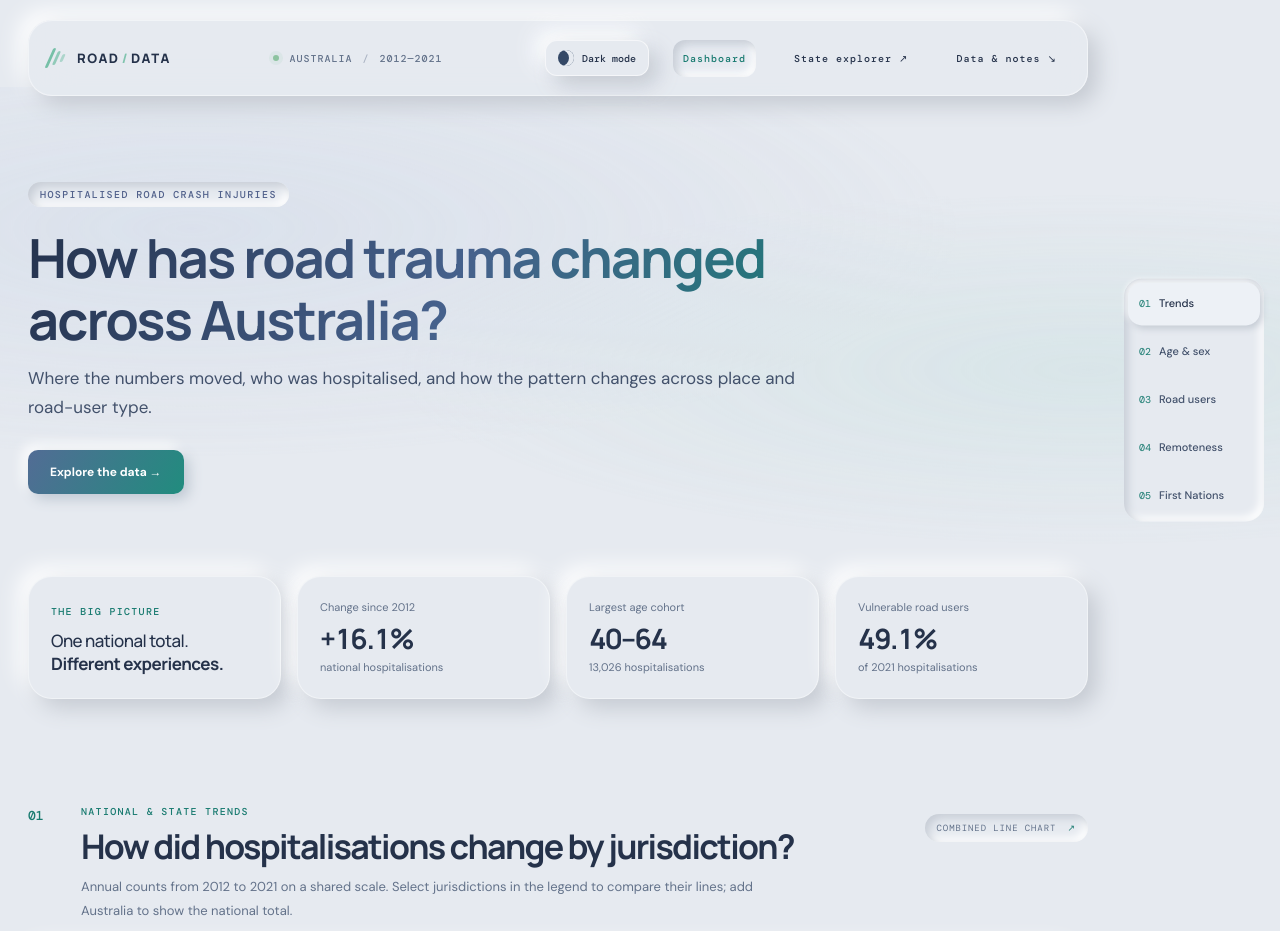
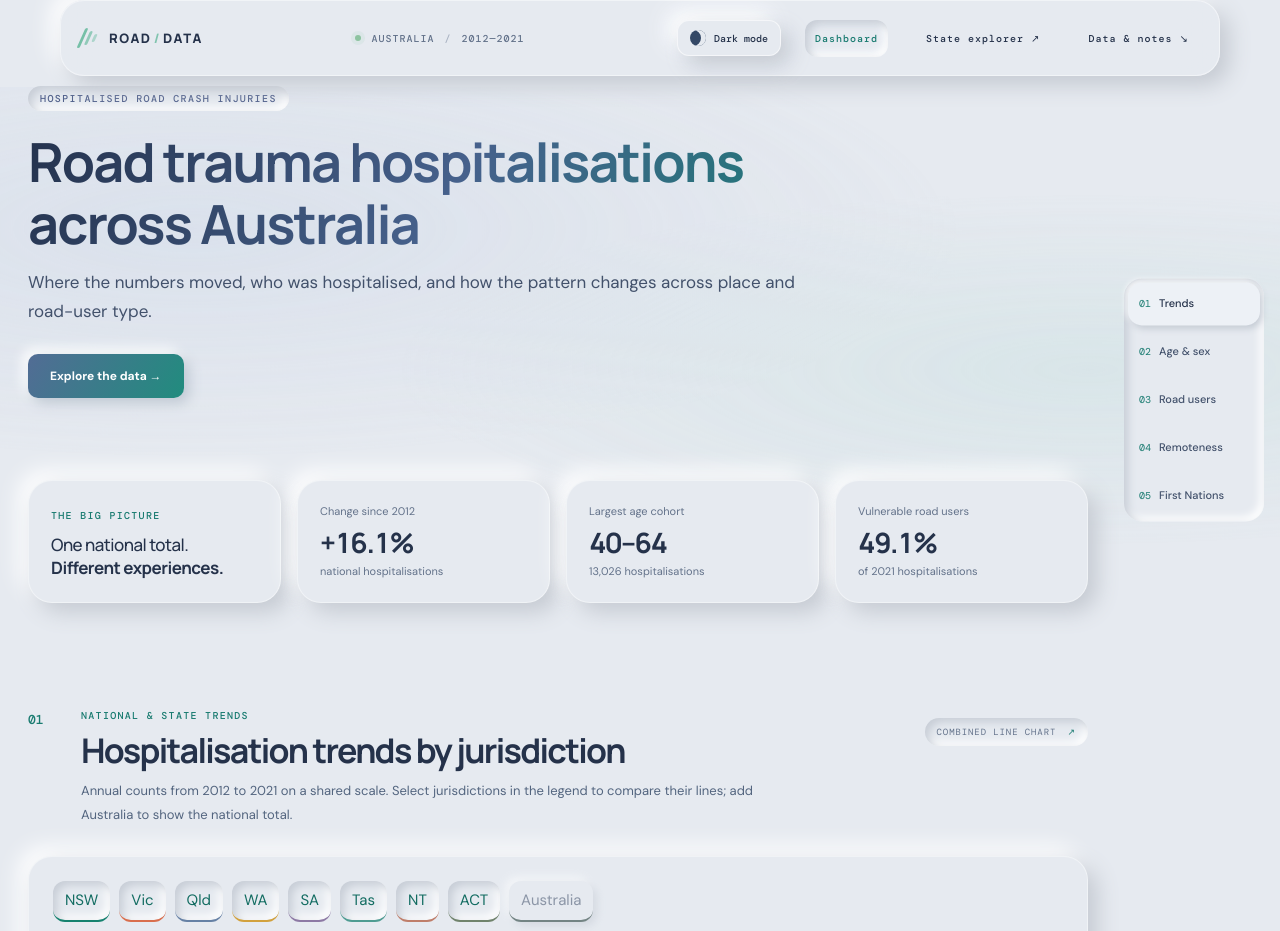
Before and after one commit to AllenLIEW9966/COS30045-Data-Vis-Project, a plain HTML site: page index.html in a window 1280 px wide. Shown: the top 931 px of the page. Drawn offline with nearby package versions, Linux system fonts and the light colour scheme.

Commit message:
website design and motion updates

```diff
--- a/index.html
+++ b/index.html
@@ -20,7 +20,7 @@
     <div class="hero page-width" id="top">
       <div class="hero-copy">
         <p class="overline"><span class="overline-line"></span> HOSPITALISED ROAD CRASH INJURIES</p>
-        <h1>How has road trauma changed across Australia?</h1>
+        <h1>Road trauma hospitalisations across Australia</h1>
         <p class="hero-text">Where the numbers moved, who was hospitalised, and how the pattern changes across place and road-user type.</p>
         <a class="scroll-cue" href="#trend">Explore the data →</a>
       </div>
@@ -46,7 +46,7 @@
     <section class="question-section" id="trend" aria-labelledby="trend-title">
       <div class="section-heading">
         <span class="question-number">01</span>
-        <div><p class="section-kicker">NATIONAL &amp; STATE TRENDS</p><h2 id="trend-title">How did hospitalisations change by jurisdiction?</h2><p class="section-deck">Annual counts from 2012 to 2021 on a shared scale. Select jurisdictions in the legend to compare their lines; add Australia to show the national total.</p></div>
+        <div><p class="section-kicker">NATIONAL &amp; STATE TRENDS</p><h2 id="trend-title">Hospitalisation trends by jurisdiction</h2><p class="section-deck">Annual counts from 2012 to 2021 on a shared scale. Select jurisdictions in the legend to compare their lines; add Australia to show the national total.</p></div>
         <span class="chart-type">COMBINED LINE CHART <span>↗</span></span>
       </div>
       <div class="trend-grid" id="trend-grid" aria-label="Combined line chart by Australian jurisdiction"></div>
@@ -56,7 +56,7 @@
     <section class="question-section" id="age" aria-labelledby="age-title">
       <div class="section-heading">
         <span class="question-number">02</span>
-        <div><p class="section-kicker">AGE COHORT &amp; SEX</p><h2 id="age-title">Who accounts for the highest volume?</h2><p class="section-deck">Counts are concentrated in working-age adults. Paired bars compare male and female hospitalisations on the same scale.</p></div>
+        <div><p class="section-kicker">AGE COHORT &amp; SEX</p><h2 id="age-title">Hospitalisations by age and sex</h2><p class="section-deck">Counts are concentrated in working-age adults. Paired bars compare male and female hospitalisations on the same scale.</p></div>
         <span class="chart-type">GROUPED BAR CHART <span>↗</span></span>
       </div>
       <div class="chart-frame age-frame">
@@ -69,7 +69,7 @@
     <section class="question-section" id="users" aria-labelledby="users-title">
       <div class="section-heading">
         <span class="question-number">03</span>
-        <div><p class="section-kicker">ROAD-USER CATEGORIES</p><h2 id="users-title">Who is hospitalised on the road?</h2><p class="section-deck">Individual categories are sorted by hospitalisation count. Motorcyclists, pedal cyclists and pedestrians together account for nearly half of the 2021 total.</p></div>
+        <div><p class="section-kicker">ROAD-USER CATEGORIES</p><h2 id="users-title">Hospitalisations by road-user category</h2><p class="section-deck">Individual categories are sorted by hospitalisation count. Motorcyclists, pedal cyclists and pedestrians together account for nearly half of the 2021 total.</p></div>
         <span class="chart-type">HORIZONTAL BAR CHART <span>↗</span></span>
       </div>
       <div class="chart-frame user-frame">
@@ -82,7 +82,7 @@
     <section class="question-section" id="remoteness" aria-labelledby="remote-title">
       <div class="section-heading">
         <span class="question-number">04</span>
-        <div><p class="section-kicker">GEOGRAPHIC REMOTENESS</p><h2 id="remote-title">Where were hospitalised people living?</h2><p class="section-deck">Most hospitalisations were among residents of Major Cities. The published “Other or unknown” category stays visible in the distribution.</p></div>
+        <div><p class="section-kicker">GEOGRAPHIC REMOTENESS</p><h2 id="remote-title">Hospitalisations by residential remoteness</h2><p class="section-deck">Most hospitalisations were among residents of Major Cities. The published “Other or unknown” category stays visible in the distribution.</p></div>
         <span class="chart-type">DONUT DISTRIBUTION <span>↗</span></span>
       </div>
       <div class="remote-layout">
@@ -95,7 +95,7 @@
     <section class="question-section last-question" id="first-nations" aria-labelledby="fn-title">
       <div class="section-heading">
         <span class="question-number">05</span>
-        <div><p class="section-kicker">FIRST NATIONS ROAD SAFETY</p><h2 id="fn-title">How do counts compare across remoteness areas?</h2><p class="section-deck">The log-scaled dumbbell shows the published hospitalisation counts for First Nations and non-Indigenous Australians.</p></div>
+        <div><p class="section-kicker">FIRST NATIONS ROAD SAFETY</p><h2 id="fn-title">First Nations and non-Indigenous counts by remoteness</h2><p class="section-deck">The log-scaled dumbbell shows the published hospitalisation counts for First Nations and non-Indigenous Australians.</p></div>
         <span class="chart-type">LOG DUMBBELL <span>↗</span></span>
       </div>
       <div class="chart-frame fn-frame">
--- a/road-data/navigation-motion.css
+++ b/road-data/navigation-motion.css
@@ -1,5 +1,13 @@
 /* Keep navigation visually anchored while the page content changes. */
 .topbar{view-transition-name:site-navigation}
+.topbar{position:fixed!important;top:0;left:50%;width:min(1160px,calc(100% - 56px));margin:0;transform:translate(-50%,0);transition:transform .32s cubic-bezier(.22,1,.36,1),opacity .24s ease;will-change:transform;z-index:1000}
+.topbar.nav-hidden{transform:translate(-50%,-115%);opacity:.94}
+.topbar.nav-visible{transform:translate(-50%,0);opacity:1}
+.masthead>.topbar{margin-bottom:76px}
+.section-deck,.chart-note,.method-footer p{color:#53657f}
+:root[data-theme="dark"] .section-deck,:root[data-theme="dark"] .chart-note,:root[data-theme="dark"] .method-footer p{color:#c0ccdc}
+:root[data-theme="dark"] .section-kicker{color:#56e3d0}
+body:not(.dashboard-page) .topbar{position:sticky}
 ::view-transition-old(root){animation:content-leave 180ms ease both}
 ::view-transition-new(root){animation:content-arrive 420ms cubic-bezier(.22,1,.36,1) both}
 ::view-transition-old(site-navigation){animation:nav-dissolve 160ms ease both}
--- a/road-data/navigation-motion.js
+++ b/road-data/navigation-motion.js
@@ -18,6 +18,31 @@
   if (!nativeNavigation) animate(document.body, [{opacity:0,transform:'translateY(12px)'},{opacity:1,transform:'translateY(0)'}], {duration:380,easing:'cubic-bezier(.22,1,.36,1)'});
  }
  enter();
+ // Keep the navigation out of the way while scrolling down, and reveal it
+ // when the reader reverses direction to move back through the page.
+ const nav = document.querySelector('.topbar');
+ let lastY = window.scrollY;
+ let ticking = false;
+ function updateNavigation() {
+  const y = window.scrollY;
+  const delta = y - lastY;
+  if (y < 80) {
+   nav?.classList.add('nav-visible');
+   nav?.classList.remove('nav-hidden');
+  } else if (delta < -3) {
+   nav?.classList.add('nav-visible');
+   nav?.classList.remove('nav-hidden');
+  } else if (delta > 3) {
+   nav?.classList.add('nav-hidden');
+   nav?.classList.remove('nav-visible');
+  }
+  lastY = y;
+  ticking = false;
+ }
+ addEventListener('scroll', () => {
+  if (!ticking) { requestAnimationFrame(updateNavigation); ticking = true; }
+ }, {passive:true});
+ updateNavigation();
  addEventListener('pageshow', event => { if (event.persisted) enter(); });
  document.addEventListener('click', event => {
   const link = event.target.closest('a[href]');
```
